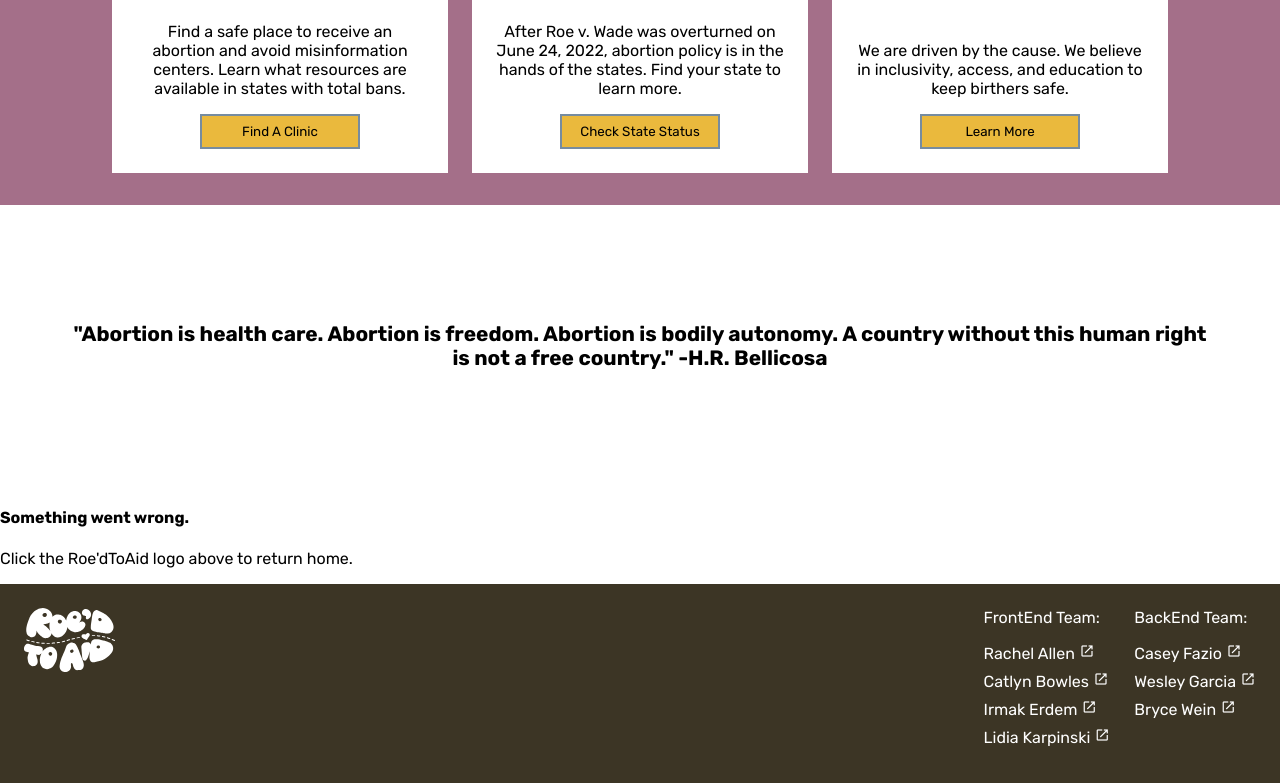
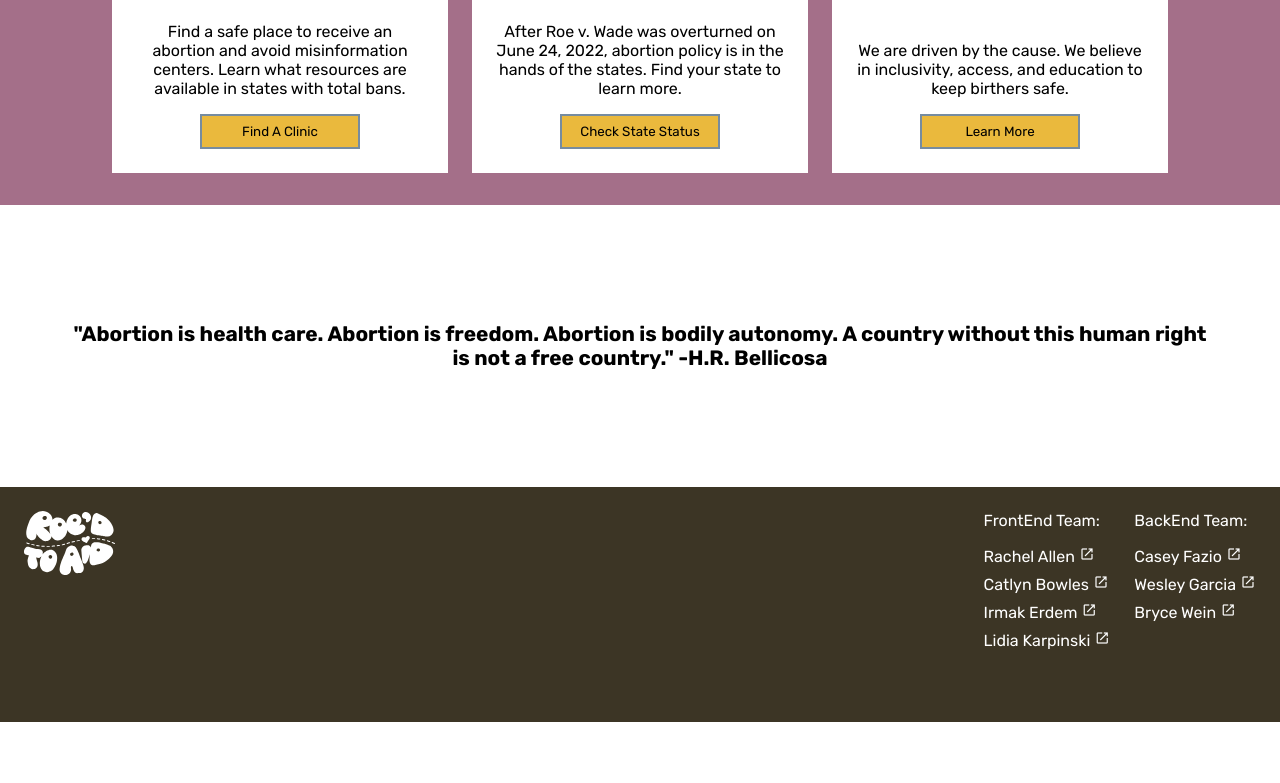
Before and after one commit to Roe-dToAid/roed_to_aid_fe, a React (Create React App) app: page / in a window 1280 px wide. Shown: the part 1244-2027 px from the top of the page. After the commit the page ends 1966 px from the top, so only its background shows below. Built offline with nearby package versions, Linux system fonts and the light colour scheme.

Commit message:
Fix error message bug on home page

```diff
--- a/src/Components/Error/Error.js
+++ b/src/Components/Error/Error.js
@@ -1,15 +1,12 @@
 import React from 'react';
 import './Error.scss';
 
-// const Error = ({error}) => {
 const Error = () => {
 	return (
-		<>
-			<div className="error-messaging">
-				<h4>Something went wrong.</h4>
-				<p>Click the Roe'dToAid logo above to return home.</p>
-			</div>
-		</>
+    <div className="error-messaging">
+      <h1>Something went wrong.</h1>
+      <p>Click the Roe'dToAid logo above to return home.</p>
+    </div>
 	);
 };
 
--- a/src/Components/Routes/Routes.js
+++ b/src/Components/Routes/Routes.js
@@ -1,6 +1,5 @@
 import React from "react";
-import { Route } from "react-router-dom";
-//put Switch back
+import { Route, Switch } from "react-router-dom";
 import HomeView from "../../Views/HomeView/HomeView";
 import AboutView from "../../Views/AboutView/AboutView";
 import ClinicsView from "../../Views/ClinicsView/ClinicsView";
@@ -9,7 +8,7 @@ import Error from "../Error/Error";
 
 const Routes = () => {
   return (
-    <Route>
+    <Switch>
       <Route exact path="/about">
         <AboutView />
       </Route>
@@ -22,11 +21,10 @@ const Routes = () => {
       <Route exact path="/">
         <HomeView />
       </Route>
-      <Route path="*">
+      <Route path="/*">
         <Error />
-        {/* <Error error={new Error("this path does not exist")} /> */}
       </Route>
-    </Route>
+    </Switch>
   );
 };
 
```
